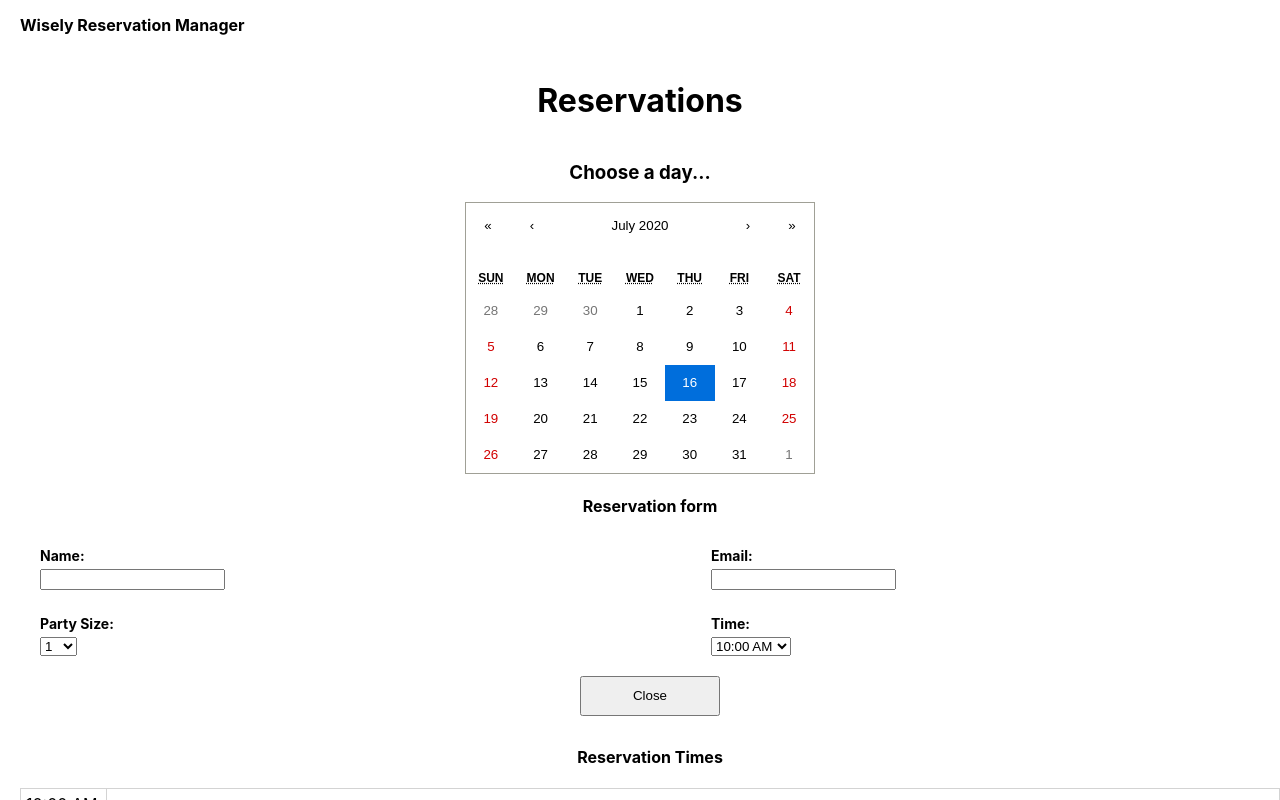
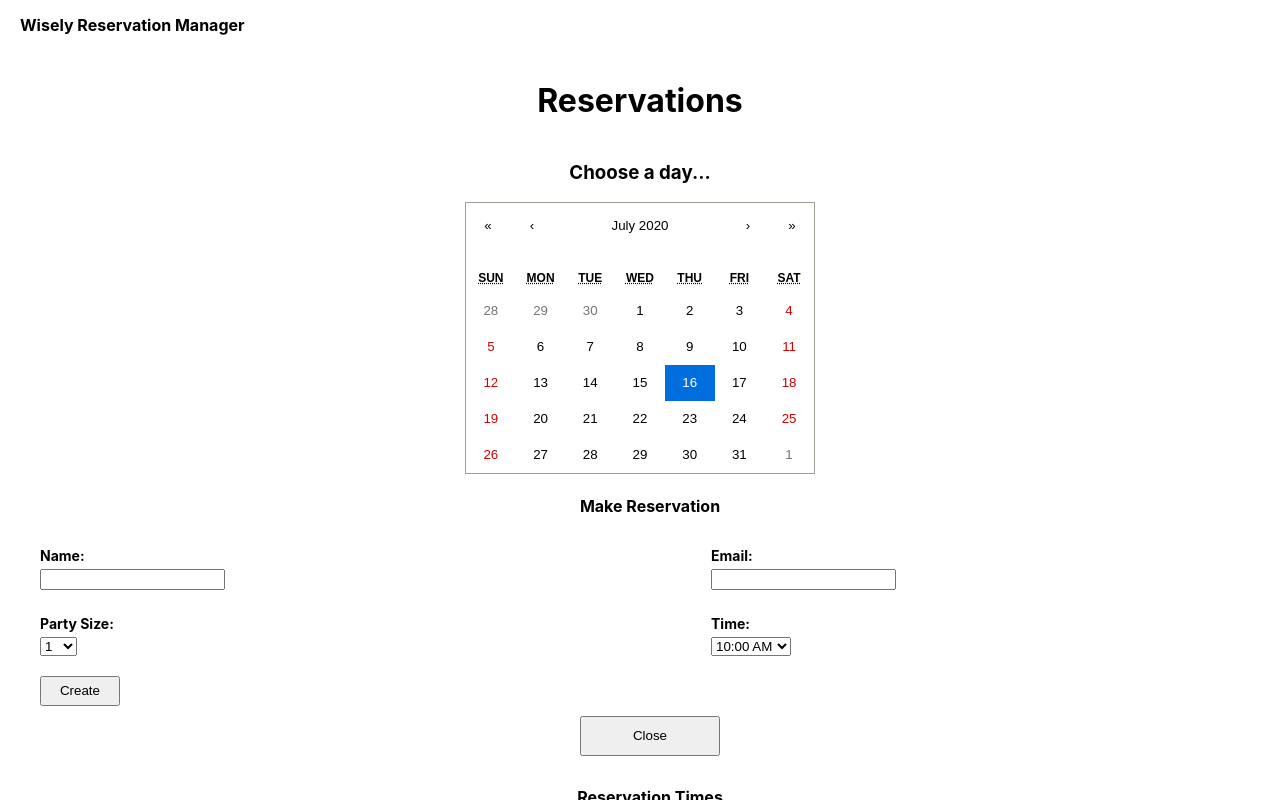
Before and after one commit to adhurjaty/wisely_project, a React (Create React App) app in the folder view/: page /reservations in a window 1280 px wide. Both pictures are taken after a click on the button "Make Reservation". Shown: the top 800 px of the page. Built offline with nearby package versions, Linux system fonts and the light colour scheme.

Commit message:
gets reservation changing on click

```diff
--- a/view/src/components/ReservationForm.tsx
+++ b/view/src/components/ReservationForm.tsx
@@ -41,12 +41,31 @@ const FieldError = styled.div`
     margin-top: 5px;
 `
 
+const SubmitButton = styled.button`
+    margin-left: 20px;
+    margin-top: 10px;
+    height: 30px;
+    width: 80px;
+`
+
+const DeleteButton = styled.button`
+    background: red;
+    color: white;
+    margin-left: 20px;
+    margin-top: 10px;
+    margin-bottom: 10px;
+    height: 30px;
+    width: 80px;
+`
+
 function ReservationForm({timeSlots, reservation, time}:
     {timeSlots: InventorySpan[], reservation: Reservation | null, time: Date | null}):
     JSX.Element
 {
     const [nameError, setNameError] = useState("");
     const [emailError, setEmailError] = useState("");
+
+    const isEditing = !!reservation;
 
     if(reservation) {
         time = reservation.time;
@@ -56,7 +75,7 @@ function ReservationForm({timeSlots, reservation, time}:
 
     return (
         <Container>
-            <h4>Reservation form</h4>
+            <h4>{isEditing ? "Edit Reservation" : "Make Reservation"}</h4>
             <SectionsContainer>
                 <NameSection reservation={reservation}
                     error={nameError} />
@@ -66,6 +85,8 @@ function ReservationForm({timeSlots, reservation, time}:
                 <TimeSection reservation={reservation}
                     timeSlots={timeSlots} />
             </SectionsContainer>
+            { isEditing && <DeleteButton>Delete</DeleteButton>}
+            <SubmitButton>{isEditing && "Update" || "Create"}</SubmitButton>
         </Container>
     )
 }
@@ -82,6 +103,10 @@ function NameSection({reservation, error}: {reservation: Reservation, error: str
     useEffect(() => {
         reservation.name = name;
     }, [name])
+
+    useEffect(() => {
+        setName(reservation.name);
+    }, [reservation]);
 
     return (
         <InputSection>
@@ -102,7 +127,11 @@ function EmailSection({reservation, error}: {reservation: Reservation, error: st
 
     useEffect(() => {
         reservation.email = email;
-    }, [email])
+    }, [email]);
+
+    useEffect(() => {
+        setEmail(reservation.email);
+    }, [reservation]);
 
     return (
         <InputSection>
@@ -122,6 +151,10 @@ function PartySizeSection({reservation}: {reservation: Reservation}): JSX.Elemen
     useEffect(() => {
         reservation.partySize = partySize;
     }, [partySize]);
+
+    useEffect(() => {
+        setPartySize(reservation.partySize);
+    }, [reservation]);
 
     return (
         <InputSection>
@@ -148,6 +181,10 @@ function TimeSection({reservation, timeSlots}:
     useEffect(() => {
         reservation.time = time
     }, [time]);
+
+    useEffect(() => {
+        setTime(reservation.time);
+    }, [reservation]);
 
     return (
         <InputSection>
--- a/view/src/pages/Reservations.tsx
+++ b/view/src/pages/Reservations.tsx
@@ -112,16 +112,23 @@ function ReservationDisplay(reservations: DailyReservations): JSX.Element {
         setSelectedReservation(res);
         setSelectedTime(time);
         setShowForm(true);
-    }
+    };
+
+    let closeForm = () => {
+        setSelectedReservation(null);
+        setSelectedTime(null);
+        setShowForm(false);
+    };
 
     return (
         <ReservationSection>
             { showForm &&
-                <div>
-                    <ReservationForm timeSlots={reservations.getInventories()}
+                <div id="reservationForm">
+                    <ReservationForm
+                        timeSlots={reservations.getInventories()}
                         reservation={selectedReservation}
                         time={selectedTime} />
-                    <ResButton onClick={(e) => setShowForm(false)}>Close</ResButton>
+                    <ResButton onClick={(e) => closeForm()}>Close</ResButton>
                 </div>
             ||
                 <ResButton onClick={(e) => setShowForm(true)}>
```
